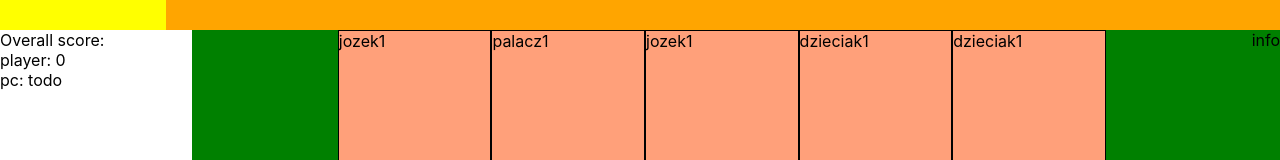
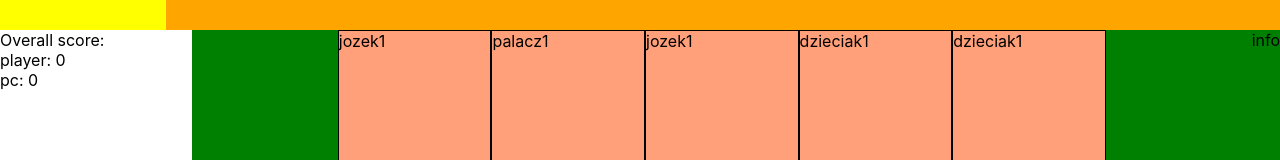
Before and after one commit to michalakweb/that-my-spot, a React (Create React App) app: page / in a window 1280 px wide. Shown: the part 440-600 px from the top of the page. Built offline with nearby package versions, Linux system fonts and the light colour scheme.

Commit message:
computer makes a move and scores points

```diff
--- a/src/App.js
+++ b/src/App.js
@@ -57,6 +57,7 @@ class App extends React.Component {
     currentLanguage: "en",
     phaseOneFlag: true,
     phaseTwoFlag: true,
+    phaseThreeFlag: true,
 
     // Modals
     showWelcomeScreen: true,
@@ -99,6 +100,49 @@ class App extends React.Component {
       this.state.currentPhase === 1
     ) {
       this.sendCardToLinePlayer()
+    }
+
+    // computer move
+    if (this.state.phaseThreeFlag && this.state.currentPhase === 2) {
+      this.setState(
+        {
+          phaseThreeFlag: false
+        },
+        () => {
+          console.log("computer move")
+
+          // delete first card from computer deck
+          let computerChosenCard = this.state.deckComputer.splice(0, 1)
+
+          this.setState(
+            prevState => ({
+              currentPhase: 3,
+              lineCards: [...this.state.lineCards, ...computerChosenCard],
+              turnCounter: prevState.turnCounter + 1
+            }),
+            () => {
+              console.log("card sent to line by computer")
+
+              // updating the scores for player
+              this.setState(
+                {
+                  computerScore: this.state.lineCards
+                    .filter(el => el.source === "deckComputer")
+                    .reduce(function(a, b) {
+                      return a + b["value"]
+                    }, 0)
+                },
+                () => {
+                  this.setState(prevState => ({
+                    computerOverallScore:
+                      prevState.computerOverallScore + this.state.computerScore
+                  }))
+                }
+              )
+            }
+          )
+        }
+      )
     }
   }
 
@@ -279,6 +323,7 @@ class App extends React.Component {
               deckPlayer={this.state.deckPlayer}
               selectCard={this.selectCard}
               playerOverallScore={this.state.playerOverallScore}
+              computerOverallScore={this.state.computerOverallScore}
             />
           </div>
         </div>
--- a/src/components/body/LineSpotDiv.js
+++ b/src/components/body/LineSpotDiv.js
@@ -1,7 +1,9 @@
 import React from "react"
 
 const LineSpotDiv = props => (
-  <div className="line_spot_div">{props.lineCardSource}</div>
+  <div className="line_spot_div">
+    {props.lineCardSource === "deckComputer" ? "ai" : "pl"}
+  </div>
 )
 
 export default LineSpotDiv
--- a/src/components/footer/Footer.js
+++ b/src/components/footer/Footer.js
@@ -5,7 +5,10 @@ import ExtraInfo from "./ExtraInfo"
 
 const Footer = props => (
   <div id="footer">
-    <OverallScore playerOverallScore={props.playerOverallScore} />
+    <OverallScore
+      playerOverallScore={props.playerOverallScore}
+      computerOverallScore={props.computerOverallScore}
+    />
     <CardContainer
       deckPlayer={props.deckPlayer}
       selectCard={props.selectCard}
--- a/src/components/footer/OverallScore.js
+++ b/src/components/footer/OverallScore.js
@@ -4,7 +4,7 @@ const OverallScore = props => (
   <div id="overall_score">
     <p>Overall score:</p>
     <p>player: {props.playerOverallScore}</p>
-    <p>pc: todo</p>
+    <p>pc: {props.computerOverallScore}</p>
   </div>
 )
 
```
